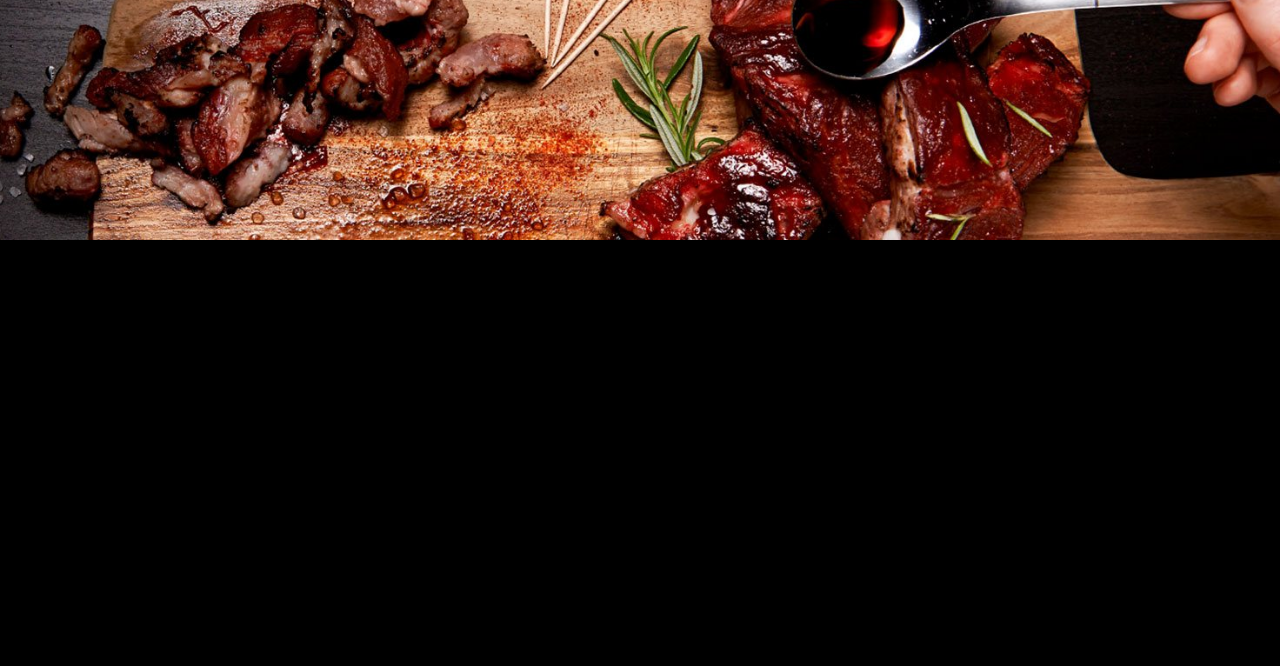
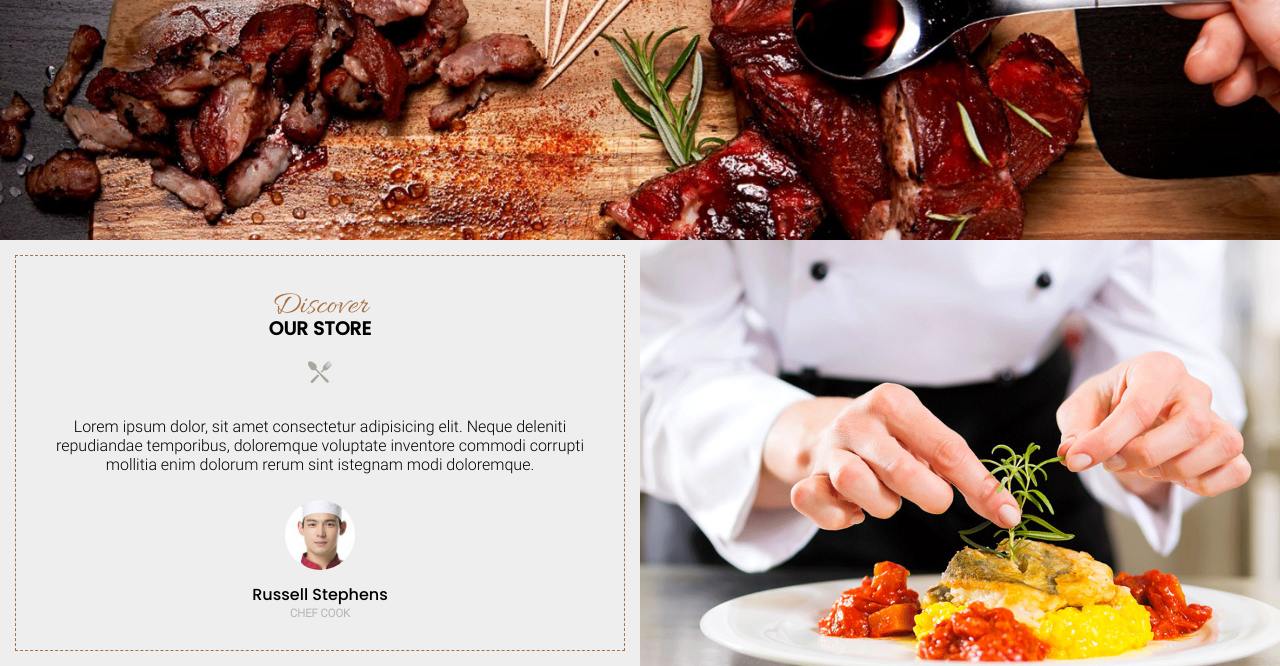
Before and after one commit to Kinayny/Little-Project, a PHP site: page / in a window 1280 px wide. Shown: the part 560-1226 px from the top of the page. Before the commit the page ends 800 px from the top, so only its background shows below. Run offline with PHP 8.4, Linux system fonts and the light colour scheme.

Commit message:
Section 2

```diff
--- a/SASS/The resto/assets/styles/_section1.scss
+++ b/SASS/The resto/assets/styles/_section1.scss
@@ -0,0 +1,42 @@
+.section1 {
+  display: grid;
+  grid-template-columns: 50%50%;
+  background: $whity;
+
+  .left-part {
+    margin: 15px;
+    padding: 30px 15px;
+    border: 1px dashed $goldy;
+    h2 {
+      font-family: $font1;
+      color: $goldy;
+      font-size: 2rem;
+      font-weight: 500;
+    }
+    h3 {
+      margin: -12px;
+      font-family: $font2;
+    }
+
+    img {
+      margin: 26px;
+    }
+    img:nth-of-type(2) {
+      height: 70px;
+      border-radius: 150px;
+      margin-bottom: 8px;
+    }
+    h4 {
+      font-family: $font2;
+      font-weight: 100;
+    }
+    h5 {
+      color: $grey;
+      font-size: 0.7rem;
+    }
+  }
+
+  .right-part {
+    background: url("../img/store-01.jpg") center/cover;
+  }
+}
--- a/SASS/The resto/assets/styles/index.css
+++ b/SASS/The resto/assets/styles/index.css
@@ -119,4 +119,84 @@ nav .nav-icons i:hover {
   font-size: 0.75rem;
   letter-spacing: 6px;
   font-weight: 100;
+}
+
+.section1 {
+  display: grid;
+  grid-template-columns: 50% 50%;
+  background: #eee;
+}
+.section1 .left-part {
+  margin: 15px;
+  padding: 30px 15px;
+  border: 1px dashed rgb(166, 114, 69);
+}
+.section1 .left-part h2 {
+  font-family: Allura, cursif;
+  color: rgb(166, 114, 69);
+  font-size: 2rem;
+  font-weight: 500;
+}
+.section1 .left-part h3 {
+  margin: -12px;
+  font-family: Poppins, sans-serif;
+}
+.section1 .left-part img {
+  margin: 26px;
+}
+.section1 .left-part img:nth-of-type(2) {
+  height: 70px;
+  border-radius: 150px;
+  margin-bottom: 8px;
+}
+.section1 .left-part h4 {
+  font-family: Poppins, sans-serif;
+  font-weight: 100;
+}
+.section1 .left-part h5 {
+  color: rgb(182, 182, 182);
+  font-size: 0.7rem;
+}
+.section1 .right-part {
+  background: url("../img/store-01.jpg") center/cover;
+}
+
+.section1 {
+  display: grid;
+  grid-template-columns: 50% 50%;
+  background: #eee;
+}
+.section1 .left-part {
+  margin: 15px;
+  padding: 30px 15px;
+  border: 1px dashed rgb(166, 114, 69);
+}
+.section1 .left-part h2 {
+  font-family: Allura, cursif;
+  color: rgb(166, 114, 69);
+  font-size: 2rem;
+  font-weight: 500;
+}
+.section1 .left-part h3 {
+  margin: -12px;
+  font-family: Poppins, sans-serif;
+}
+.section1 .left-part img {
+  margin: 26px;
+}
+.section1 .left-part img:nth-of-type(2) {
+  height: 70px;
+  border-radius: 150px;
+  margin-bottom: 8px;
+}
+.section1 .left-part h4 {
+  font-family: Poppins, sans-serif;
+  font-weight: 100;
+}
+.section1 .left-part h5 {
+  color: rgb(182, 182, 182);
+  font-size: 0.7rem;
+}
+.section1 .right-part {
+  background: url("../img/store-01.jpg") center/cover;
 }/*# sourceMappingURL=index.css.map */
--- a/SASS/The resto/index.html
+++ b/SASS/The resto/index.html
@@ -44,5 +44,18 @@
         </div>
       </div>
     </header>
+    <section class="section1">
+      <div class="left-part">
+        <h2>Discover</h2>
+        <h3>OUR STORE</h3>
+        <img src="./assets/img/ic-plate.png" alt="ic-plate">
+        <p>Lorem ipsum dolor, sit amet consectetur adipisicing elit. Neque deleniti repudiandae temporibus, doloremque voluptate inventore commodi corrupti mollitia enim dolorum rerum sint istegnam modi doloremque.</p>
+        <img src="./assets/img/avatar-01.jpg" alt="Russel Stephens photo">
+        <h4>Russell Stephens</h4>
+        <h5>CHEF COOK</h5>
+      </div>
+      <div class="right-part">
+    </div>
+    </section>
   </body>
 </html>
```
Also changed, not shown: debug/test.css (added), 1 other file.
